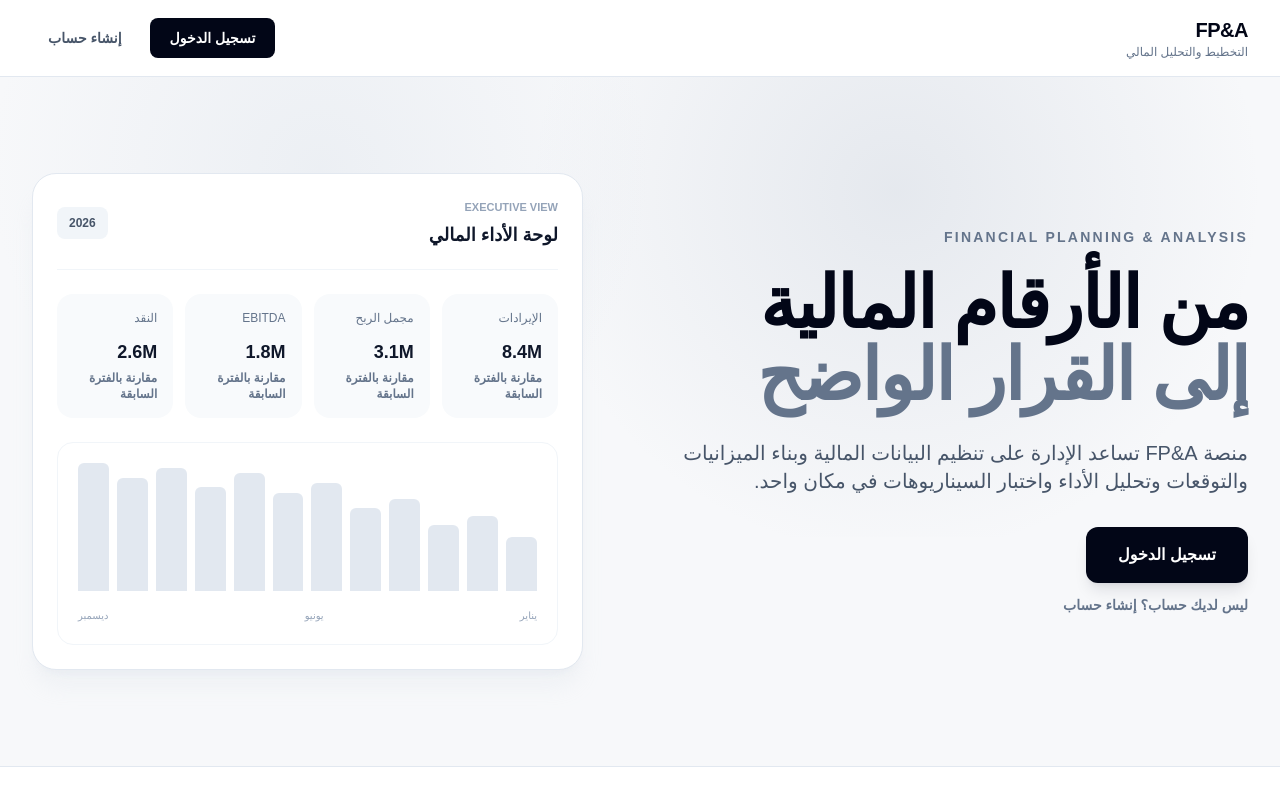
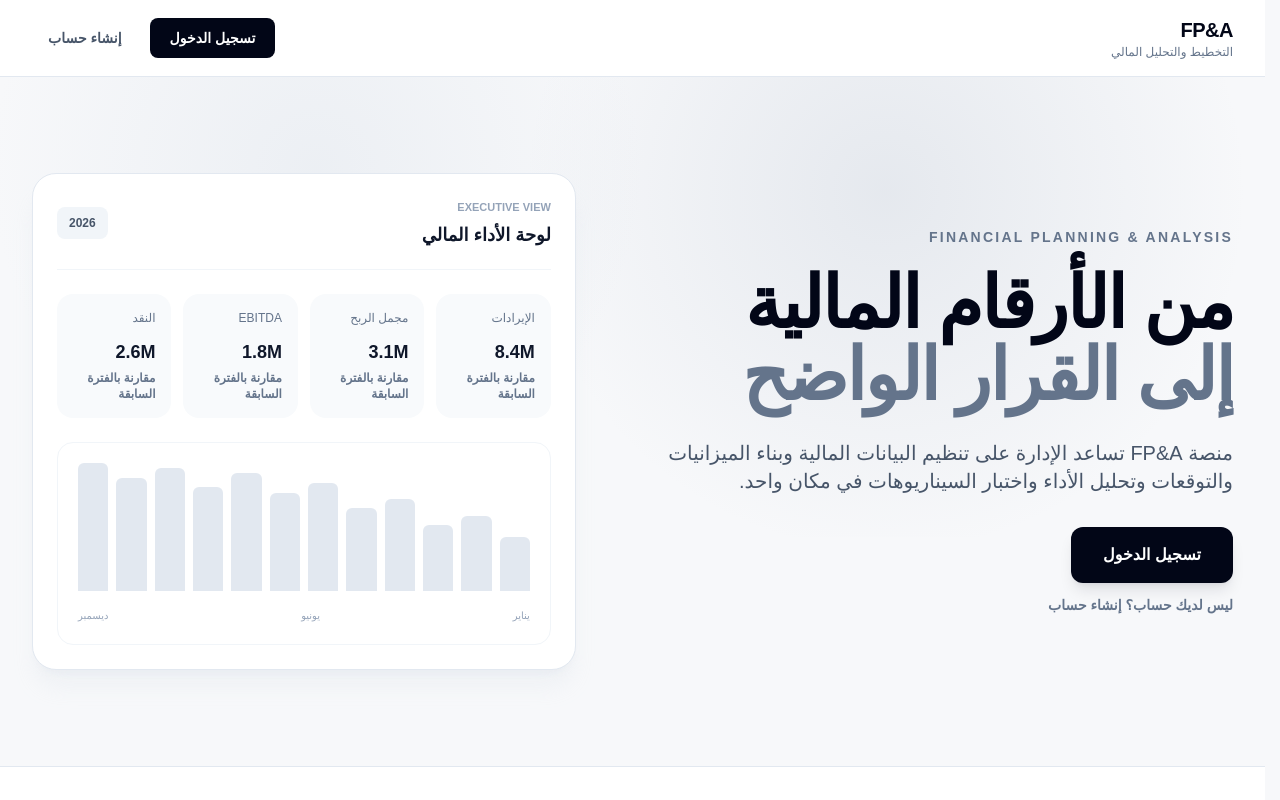
Before and after one commit to khaledhamada1996/FPA-saas-platform, a Next.js app: page / in a window 1280 px wide. Shown: the top 800 px of the page. Built offline with nearby package versions, Linux system fonts and the light colour scheme.

Commit message:
stabilize page scrolling and layout shifts

```diff
--- a/src/app/globals.css
+++ b/src/app/globals.css
@@ -4,8 +4,8 @@
 
 :root { color-scheme: light; --page-gutter: clamp(1rem, 2.5vw, 2.5rem); --content-max: 1400px; }
 * { box-sizing: border-box; }
-html { margin: 0; min-height: 100%; overflow-x: hidden; text-size-adjust: 100%; -webkit-text-size-adjust: 100%; }
-body { margin: 0; min-height: 100dvh; width: 100%; overflow-x: hidden; background: #f7f8fa; color: #172033; font-family: Arial, Helvetica, sans-serif; font-size: clamp(15px, 0.18vw + 14px, 17px); line-height: 1.7; -webkit-font-smoothing: antialiased; text-rendering: optimizeLegibility; }
+html { margin: 0; min-height: 100%; overflow-x: hidden; overflow-y: scroll; scrollbar-gutter: stable; text-size-adjust: 100%; -webkit-text-size-adjust: 100%; }
+body { margin: 0; min-height: 100dvh; width: 100%; overflow-x: hidden; background: #f7f8fa; color: #172033; font-family: Arial, Helvetica, sans-serif; font-size: clamp(15px, 0.18vw + 14px, 17px); line-height: 1.7; -webkit-font-smoothing: antialiased; text-rendering: optimizeLegibility; overflow-anchor: none; overscroll-behavior-y: none; }
 main, section, header, footer { max-width: 100%; }
 img, svg, video, canvas { max-width: 100%; height: auto; }
 button, a, input, select, textarea { font: inherit; }
```
